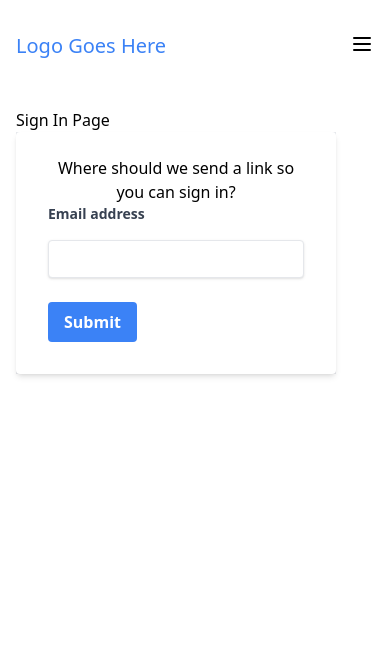
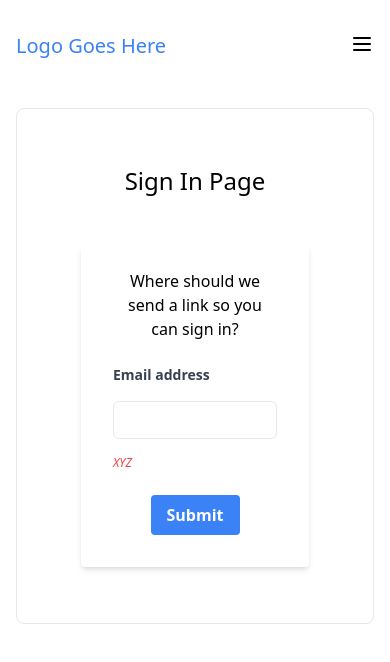
Before and after one commit to ericsfeed/react-router-magic-tailwind, a React (Create React App) app: page /login in a window 390 px wide. Shown: the top 662 px of the page. Built offline with nearby package versions, Linux system fonts and the light colour scheme; no server answers; what magic-sdk would draw is missing.

Commit message:
fix login form styling but need to make it responsive.

```diff
--- a/src/components/LoginPage.js
+++ b/src/components/LoginPage.js
@@ -46,9 +46,9 @@ function LoginPage() {
   };
 
   return (
-    <div class="w-full max-w-xs" >
-      <h2>Sign In Page</h2>
-      <div class="bg-gray-200 ">
+    <div class="flex bg-gray-bg1" >
+      <div class="w-full max-w-md m-auto bg-white rounded-lg border border-primaryBorder shadow-default py-10 px-16">
+      <h1 class="text-2xl font-medium text-primary mt-4 mb-12 text-center">Sign In Page</h1>
         <form
           class="bg-white shadow-md rounded px-8 pt-6 pb-8 mb-4"
           onSubmit={handleSubmit}
@@ -58,7 +58,7 @@ function LoginPage() {
               <legend class="text-center">
                 Where should we send a link so you can sign in?
               </legend>
-              <div class="mb-6">
+              <div class="mb-6 mt-6">
                 <label
                   htmlFor="emailAddress"
                   class="block text-gray-700 text-sm font-bold mb-4"
@@ -66,7 +66,7 @@ function LoginPage() {
                   Email address
                 </label>
                 <input
-                  class="shadow appearance-none border rounded w-full py-2 px-3 text-gray-700 leading-tight focus:outline-none focus:shadow-outline"
+                  class="w-full p-2 text-primary border rounded-md outline-none text-sm transition duration-150 ease-in-out mb-4"
                   id="emailAddress"
                   type="email"
                   maxLength="40"
@@ -74,9 +74,9 @@ function LoginPage() {
                   value={emailAddress}
                   autoComplete="email"
                 ></input>
-                <p class="text-red-500 text-xs italic">{errorMessage}</p>
+                <p class="text-red-500 text-xs italic">XYZ {errorMessage}</p>
               </div>{" "}
-              <div class="flex items-center justify-between">
+              <div class="flex justify-center items-center mt-6">
                 <button
                   class="bg-blue-500 hover:bg-blue-700 text-white font-bold py-2 px-4  rounded focus:outline-none focus:shadow-outline"
                   type="submit"
@@ -84,7 +84,6 @@ function LoginPage() {
                   {loadingState ? "Loading (please wait)..." : "Submit"}
                 </button>
               </div>
-              <p> {errorMessage} </p>
             </fieldset>
           </span>
         </form>
```
